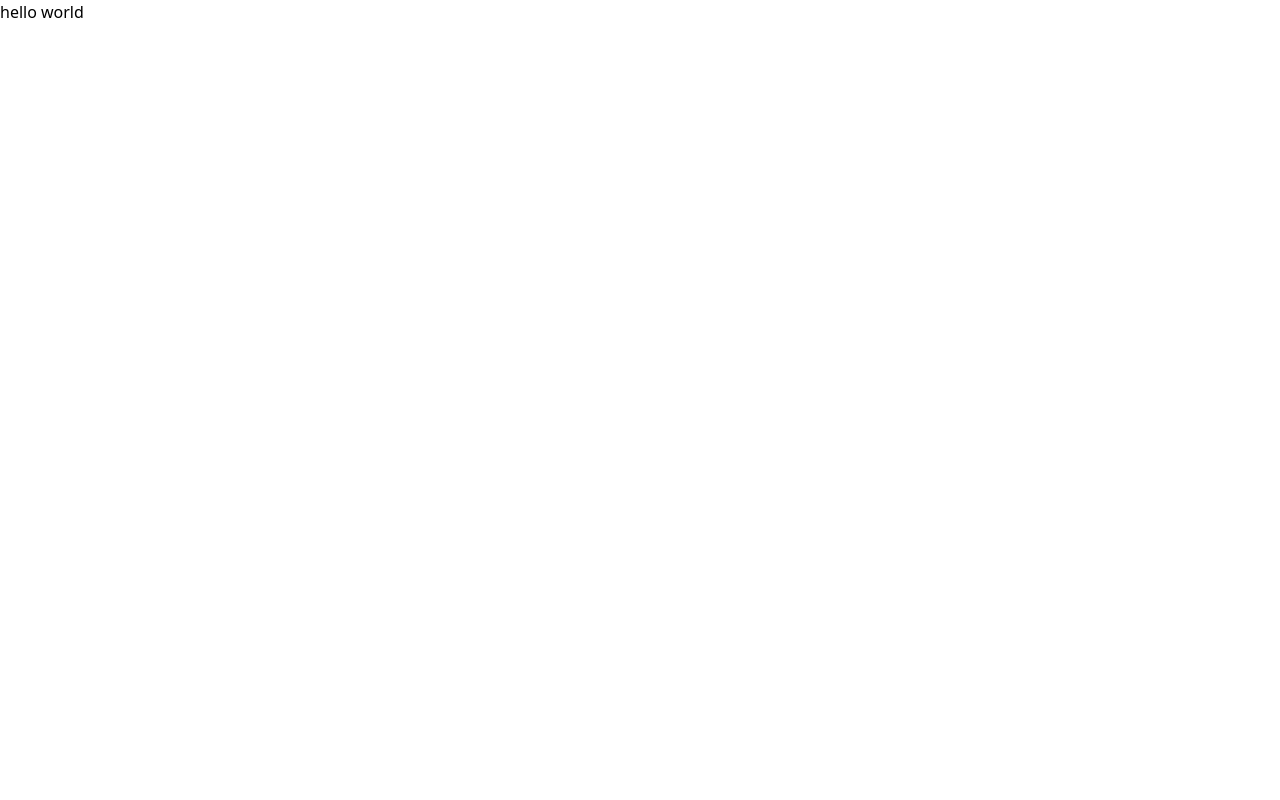
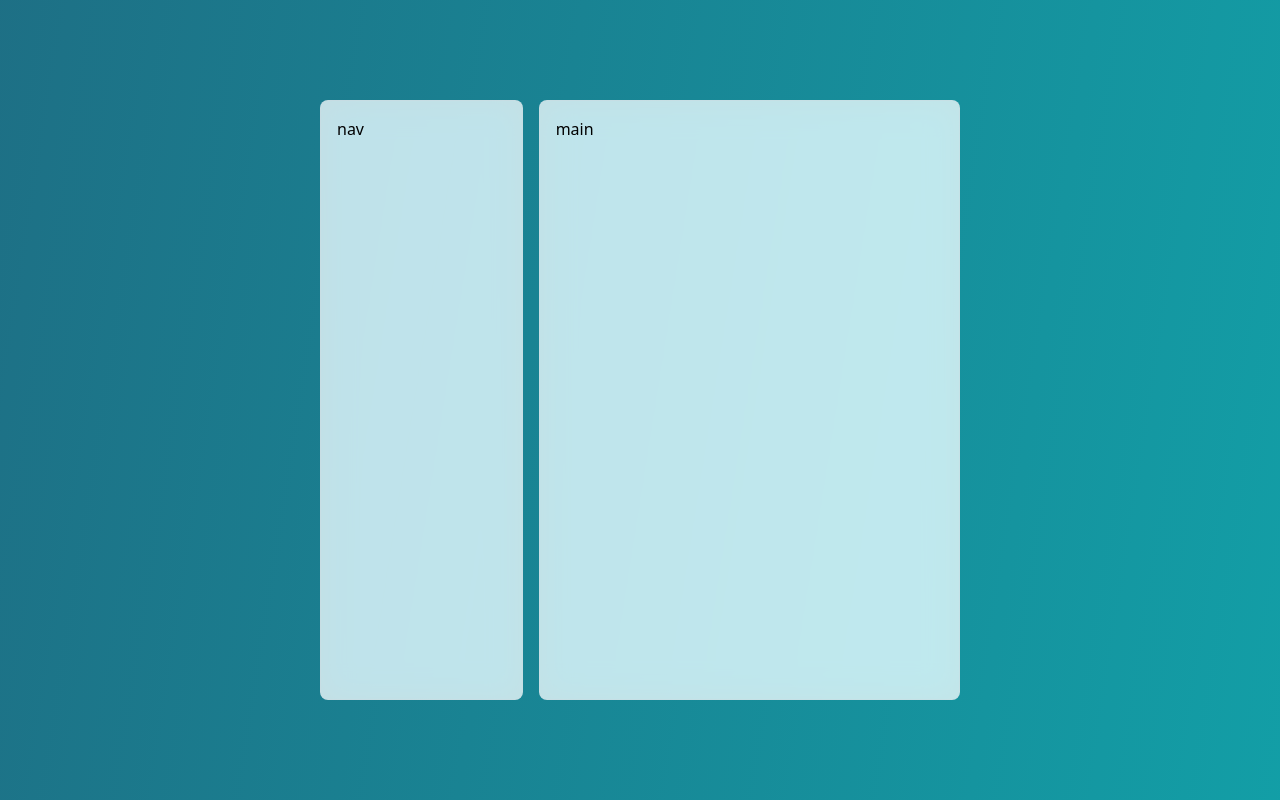
Before and after one commit to arentalb/react-practice-components, a React (Vite) app: page / in a window 1280 px wide. Built offline with nearby package versions, Linux system fonts and the light colour scheme.

Commit message:
Design animated background

```diff
--- a/src/App.jsx
+++ b/src/App.jsx
@@ -1,5 +1,20 @@
+import styles from "./App.module.css";
+
 function App() {
-  return <p>hello world </p>;
+  return (
+    <section
+      className={`${styles.mainBackground}  h-screen w-screen flex justify-center items-center `}
+    >
+      <div className={"grid grid-cols-3 w-1/2 h-3/4 gap-4"}>
+        <nav className={`${styles.glass} col-span-1 glass rounded-lg p-4`}>
+          nav
+        </nav>
+        <main className={`${styles.glass}  col-span-2 glass rounded-lg p-4`}>
+          main
+        </main>
+      </div>
+    </section>
+  );
 }
 
 export default App;
--- /dev/null
+++ b/src/App.module.css
@@ -0,0 +1,67 @@
+
+.mainBackground {
+    background: linear-gradient(99deg, #380036, #0cbaba);
+    background-size: 400% 400%;
+
+    -webkit-animation: AnimationName 30s ease infinite;
+    -moz-animation: AnimationName 30s ease infinite;
+    -o-animation: AnimationName 30s ease infinite;
+    animation: AnimationName 30s ease infinite;
+}
+
+@-webkit-keyframes AnimationName {
+    0% {
+        background-position: 0% 54%
+    }
+    50% {
+        background-position: 100% 47%
+    }
+    100% {
+        background-position: 0% 54%
+    }
+}
+
+@-moz-keyframes AnimationName {
+    0% {
+        background-position: 0% 54%
+    }
+    50% {
+        background-position: 100% 47%
+    }
+    100% {
+        background-position: 0% 54%
+    }
+}
+
+@-o-keyframes AnimationName {
+    0% {
+        background-position: 0% 54%
+    }
+    50% {
+        background-position: 100% 47%
+    }
+    100% {
+        background-position: 0% 54%
+    }
+}
+
+@keyframes AnimationName {
+    0% {
+        background-position: 0% 54%
+    }
+    50% {
+        background-position: 100% 47%
+    }
+    100% {
+        background-position: 0% 54%
+    }
+}
+
+.glass {
+    backdrop-filter: blur(16px) saturate(180%);
+    -webkit-backdrop-filter: blur(16px) saturate(180%);
+    background-color: rgba(255, 255, 255, 0.75);
+    border-radius: 12px;
+    border: 1px solid rgba(209, 213, 219, 0.3);
+
+}
```
